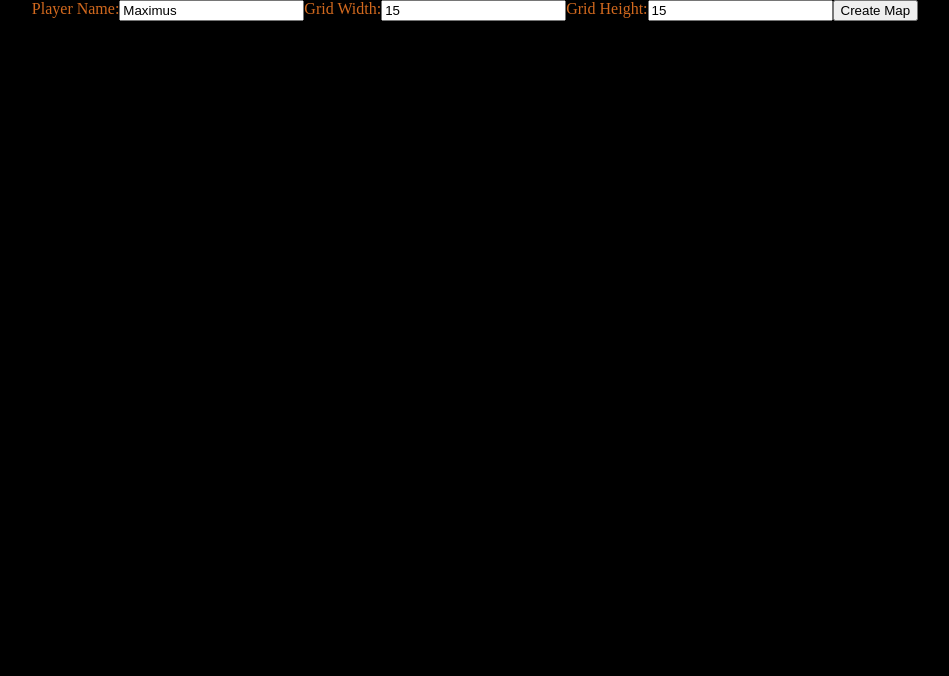
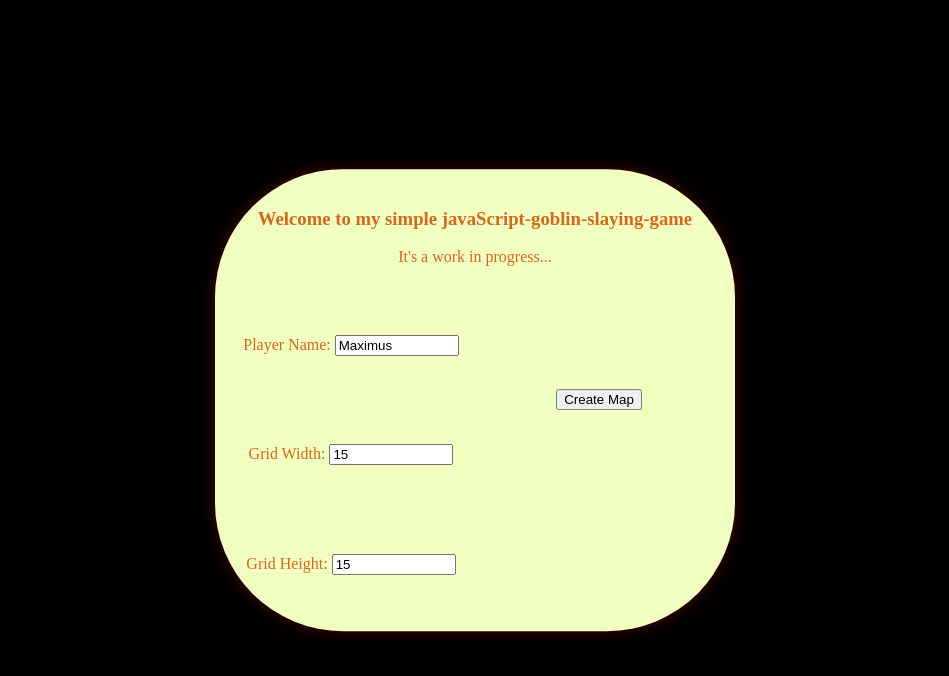
Before and after one commit to ojonss/Webbutveckling-UI-UX, a plain HTML site: page Ovningar/week3/index.html in a window 1280 px wide. Shown: the whole page, without its empty margins (165-1114 px from the left). Drawn offline with Linux system fonts and the light colour scheme.

Commit message:
better MainMenu / index.html

```diff
--- a/Ovningar/week3/index.html
+++ b/Ovningar/week3/index.html
@@ -10,13 +10,25 @@
 
 <body>
     <div class="generateMenu">
-        <label for="playerName">Player Name:</label>
-        <input type="text" id="playerName" placeholder="Enter your name" value="Maximus">
-        <label for="gridWidth">Grid Width:</label>
-        <input type="number" id="gridWidth" value="15" min="9">
-        <label for="gridHeight">Grid Height:</label>
-        <input type="number" id="gridHeight" value="15" min="9">
-        <button onclick="initializeMap()">Create Map</button>
+        <div style="grid-column: span 2;">
+            <h3>Welcome to my simple <strong>javaScript-goblin-slaying-game</strong></h3>
+            <p>It's a work in progress...</p>
+        </div>
+        <div style="grid-column: 1; grid-row: 2;">
+            <label for="playerName">Player Name:</label>
+            <input type="text" id="playerName" placeholder="Enter your name" value="Maximus" style="width: 50%;">
+        </div>
+        <div style="grid-column: 1; grid-row: 3;">
+            <label for="gridWidth">Grid Width:</label>
+            <input type="number" id="gridWidth" value="15" min="9" style="width: 50%;">
+        </div>
+        <div style="grid-column: 1; grid-row: 4;">
+            <label for="gridHeight">Grid Height:</label>
+            <input type="number" id="gridHeight" value="15" min="9" style="width: 50%;">
+        </div>
+        <div style="grid-column: 2; grid-row: 2 / span 2;">
+            <button onclick="initializeMap()">Create Map</button>
+        </div>
     </div>
     <div id="grid-container" class="hidden"> </div>
     <div class="grid-container-info hidden">
@@ -26,7 +38,8 @@
         </div>
         <div id="player-eventlog">
             <p>TO:DO<br>Save the last 5 events here in array
-            <br>Newest to oldest, bubble event and remove oldest.</p>
+                <br>Newest to oldest, bubble event and remove oldest.
+            </p>
         </div>
     </div>
     <!--
--- a/Ovningar/week3/style.css
+++ b/Ovningar/week3/style.css
@@ -13,7 +13,6 @@ body {
     flex-direction: column;
     background-color: #000;
     color:chocolate;
-    /* Optional: set a background color for contrast */
 }
 
 .grid-player {
@@ -102,7 +101,24 @@ body {
 }
 
 .generateMenu {
-    display: flex;
+    position: fixed;
+    top: 50%;
+    left: 50%;
+    transform: translate(-50%, -50%);
+    width: 60vmin;
+    background-color: rgb(241, 255, 192);
+    display: grid;
+    grid-template-columns: 1fr 1fr;
+    grid-template-rows: 1fr 1fr 1fr 1fr;
+    justify-items: center;
+    align-items: center;
+    text-align: center;
+    gap: 2vh;
+    padding: 20px;
+    box-shadow: 0 0 15px rgba(253, 2, 2, 0.3);
+    z-index: 1;
+    border-radius: 8em;
+    font-size: 1em;
 }
 
 .combatDisplay {
```
